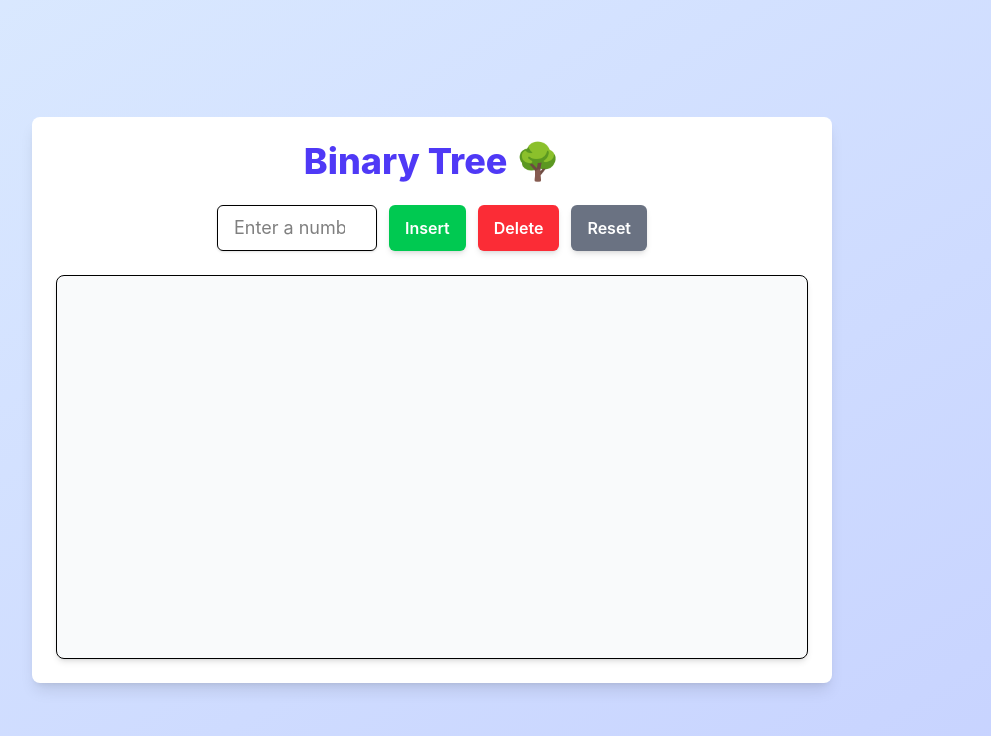
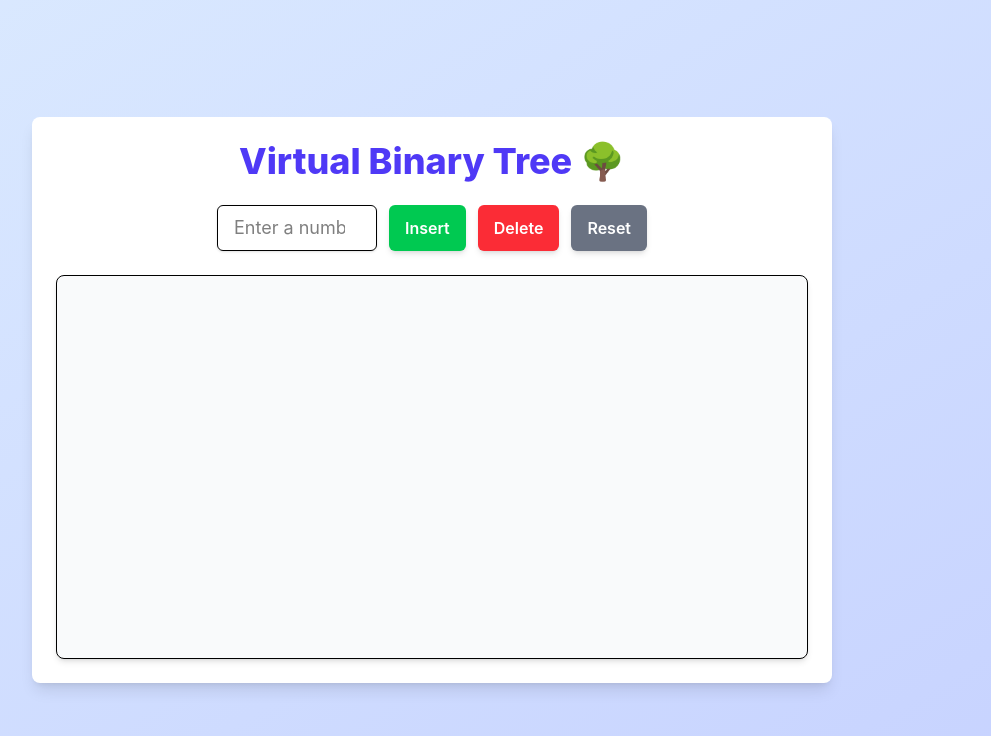
Before and after one commit to proffshristi/BinaryTreeVisual, a React (Create React App) app: page / in a window 1280 px wide. Shown: the top 736 px of the page, without its empty margins (208-1199 px from the left). Built offline with nearby package versions, Linux system fonts and the light colour scheme.

Commit message:
staging check

```diff
--- a/src/App.js
+++ b/src/App.js
@@ -9,6 +9,7 @@ class TreeNode {
     this.height = 1; // Add height property for balancing
   }
 }
+
 
 class AVLTree {
   constructor() {
@@ -228,7 +229,7 @@ const BSTVisualizer = () => {
     <div className="flex flex-col items-center justify-center min-h-screen bg-gradient-to-br from-blue-100 to-indigo-200 p-8">
       <div className="bg-white p-6 rounded-lg shadow-lg w-[800px] text-center">
         <h1 className="text-4xl font-extrabold text-indigo-600 mb-6">
-          Binary Tree  🌳
+          Virtual Binary Tree  🌳
         </h1>
 
         <div className="flex gap-3 justify-center mb-6">
```
